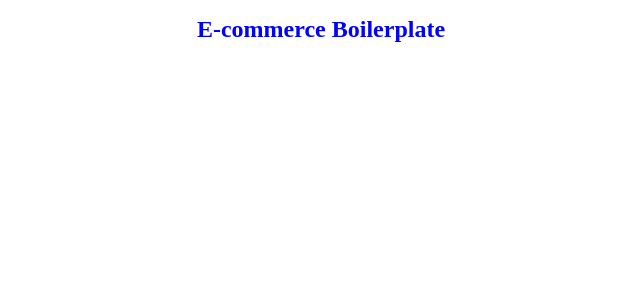
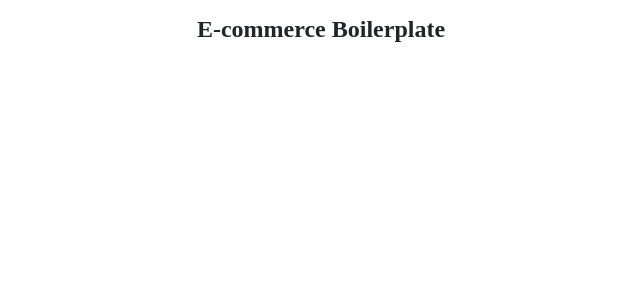
Before and after one commit to Flamarionfp/e-commerce-boilerplate, a React (Vite) app: page / in a window 1280 px wide. Shown: the top 300 px of the page, without its empty margins (319-959 px from the left). Built offline with nearby package versions, Linux system fonts and the light colour scheme.

Commit message:
chore: add a theme provider - styled components

```diff
--- a/src/App.tsx
+++ b/src/App.tsx
@@ -1,10 +1,15 @@
 import { Example } from '../src/pages'
+import { ThemeProvider } from "styled-components";
+import theme from '../src/theme'
 
 function App() {
   return (
-    <div>
-      <Example title="E-commerce Boilerplate" />
-    </div>
+    <ThemeProvider theme={theme}>
+      <div>
+        <Example title="E-commerce Boilerplate" />
+      </div>
+    </ThemeProvider>
+
   )
 }
 
--- a/src/pages/Example/style.ts
+++ b/src/pages/Example/style.ts
@@ -3,5 +3,5 @@ import styled from 'styled-components';
 export const Title = styled.h1`
   font-size: 1.5em;
   text-align: center;
-  color: blue;
+  color: ${props => props.theme.colors.gray['900']};
 `;
--- /dev/null
+++ b/src/theme/colors.ts
@@ -0,0 +1,13 @@
+export default {
+  gray: {
+    100: '#f6f9fc',
+    200: '#e9ecef',
+    300: '#dee2e6',
+    400: '#ced4da',
+    500: '#adb5bd',
+    600: '#8898aa',
+    700: '#525f7f',
+    800: '#32325d',
+    900: '#212529',
+  },
+};
--- /dev/null
+++ b/src/theme/index.ts
@@ -0,0 +1,7 @@
+import colors from './colors'
+
+const theme = {
+  colors
+}
+
+export default theme;
```
